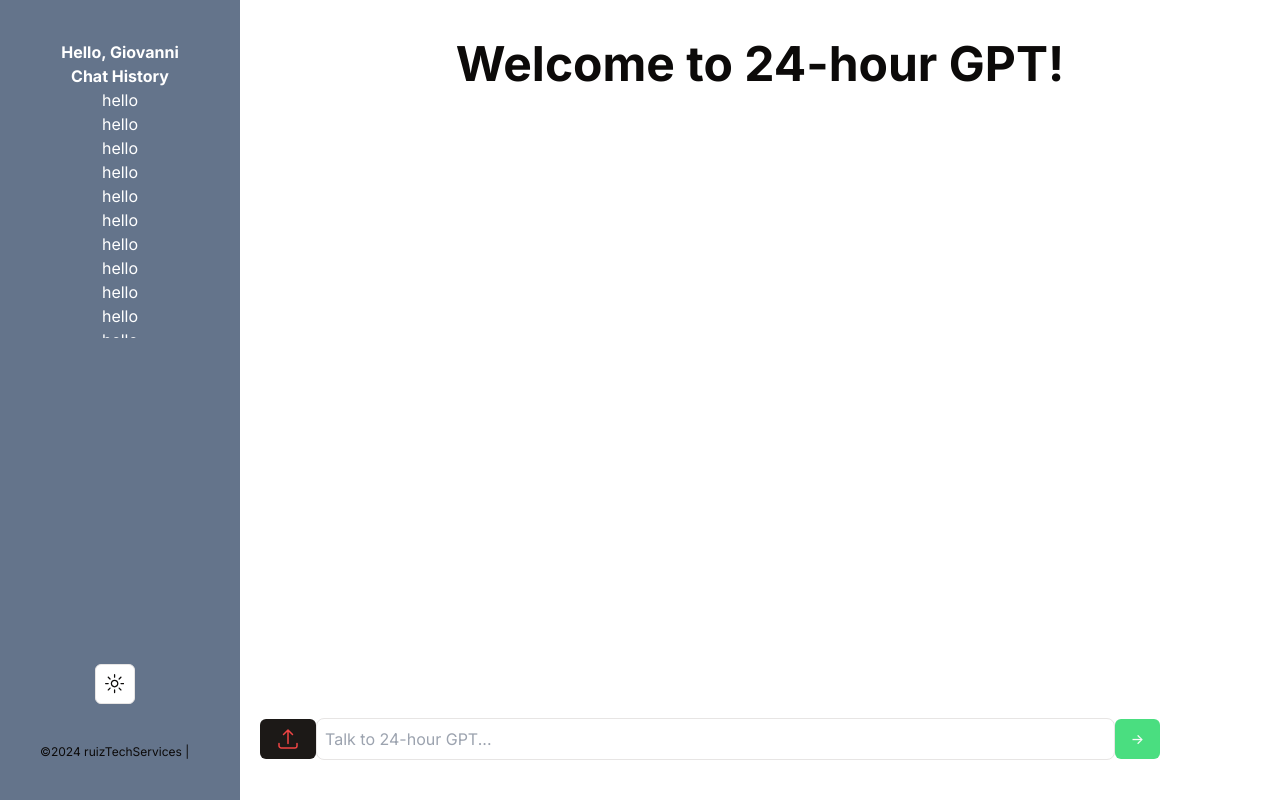
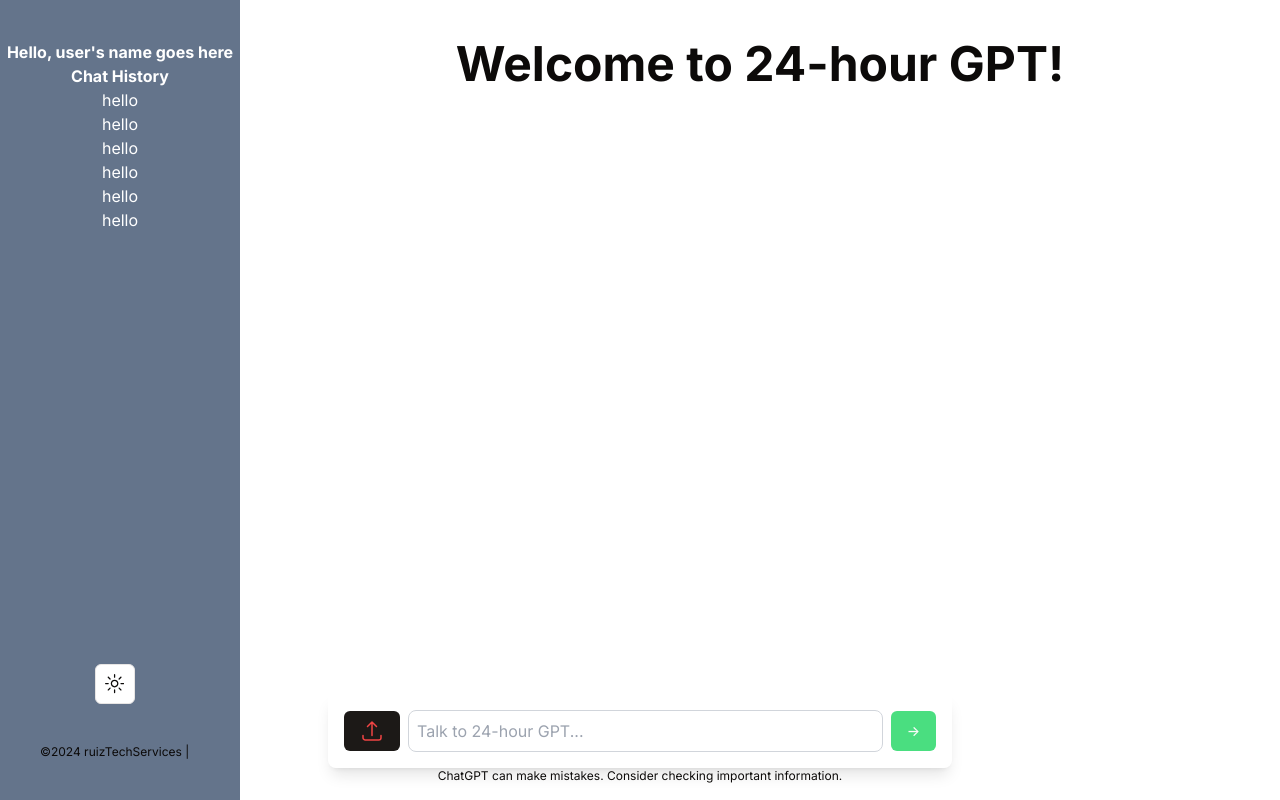
Before and after one commit to ruizTechServices/24hourgpt, a Next.js app: page / in a window 1280 px wide. Built offline with nearby package versions, Linux system fonts and the light colour scheme.

Commit message:
fixed up the sideNav and ui/ux feels

```diff
--- a/src/app/page.tsx
+++ b/src/app/page.tsx
@@ -10,7 +10,7 @@ import SideNav from '@/components/sideNav';
 export default function Home() {
   const { messages, input, handleInputChange, handleSubmit } = useChat();
 
-  let name = "Giovanni";
+  let name = "user's name goes here";
 
 
   return (
@@ -24,13 +24,6 @@ export default function Home() {
               Welcome to 24-hour GPT!
             </h1>
           )}
-          {/*Remove this and place it in a dropdown*/}
-          <div className="w-3/5 border rounded-lg hidden">
-            <div className='p-5 bg-white text-black rounded-lg text-center'>
-              <PricingTable />
-            </div>
-          </div>
-          {/*^^^^^^^^^^^^^^^^^^^^^^^^^^^^^^^^^^^^^^^^^^^^^^^^^^^^^^^^^^^^^^^^^^^^^^*/}
         </div>
         <div className="pt-4 pb-32 h-auto">
           {messages.map((message) => (
@@ -55,27 +48,32 @@ export default function Home() {
             </div>
           ))}
         </div>
-        <div className="absolute w-max h-100 text-center bottom-10 left-5">
+        <div className="fixed inset-x-0 bottom-0 z-30 p-4 justify-center">
           <form
-            className="flex flex-row items-center lg:w-[900px] md:w-[500px] sm:w-[600px] w-full"
+            className="flex flex-row items-center justify-center w-1/2 mx-auto space-x-2 shadow-lg rounded-lg p-4"
             onSubmit={handleSubmit}
           >
-            <div>
-              <Button className='text-red-500'><svg xmlns="http://www.w3.org/2000/svg" fill="none" viewBox="0 0 24 24" strokeWidth={1.5} stroke="currentColor" className="w-6 h-6">
+            <Button className='text-red-500'>
+              <svg xmlns="http://www.w3.org/2000/svg" fill="none" viewBox="0 0 24 24" strokeWidth={1.5} stroke="currentColor" className="w-6 h-6">
                 <path strokeLinecap="round" strokeLinejoin="round" d="M3 16.5v2.25A2.25 2.25 0 0 0 5.25 21h13.5A2.25 2.25 0 0 0 21 18.75V16.5m-13.5-9L12 3m0 0 4.5 4.5M12 3v13.5" />
               </svg>
-              </Button>
-            </div>
+            </Button>
             <input
               value={input}
               type="text"
               onChange={handleInputChange}
-              className="p-2 border rounded-lg w-full"
+              className="flex-1 p-2 border border-gray-300 rounded-lg"
               placeholder="Talk to 24-hour GPT..."
             />
             <Button className="bg-green-400">{'->'}</Button>
           </form>
+          <div className="flex flex-col items-center justify-center w-1/2 mx-auto">
+          {messages.length === 0 && (
+            <p className='md:text-xs text-[12px] text-center'>ChatGPT can make mistakes. Consider checking important information.</p>
+            )}
+          </div>
         </div>
+
       </ScrollArea>
     </div>
   );
--- a/src/components/sideNav.tsx
+++ b/src/components/sideNav.tsx
@@ -16,7 +16,7 @@ const SideNav: React.FC<SideNavProps> = ({ name }) => {
     return (
         <div>
             {/* Mobile Hamburger Menu Icon */}
-            <div className='absolute left-5 top-3 z-20 md:hidden'>
+            <div className='absolute left-5 top-3 z-50 md:hidden'>
                 <div onClick={toggleMenu} className="cursor-pointer">
                     <div className={`w-9 h-1 bg-black text-black dark:bg-white dark:text-white my-1.5 transition-transform duration-300 ${isOpen ? 'transform rotate-45 translate-y-2.5' : ''}`}></div>
                     <div className={`w-9 h-1 bg-black text-black dark:bg-white dark:text-white my-1.5 transition-opacity duration-300 ${isOpen ? 'opacity-0' : 'opacity-100'}`}></div>
@@ -25,13 +25,13 @@ const SideNav: React.FC<SideNavProps> = ({ name }) => {
             </div>
 
             {/* Sidebar for both Mobile and Desktop */}
-            <div className={`fixed bg-slate-500 h-screen z-10 transform ${isOpen ? 'translate-x-0' : '-translate-x-full'} transition-transform duration-1000 md:translate-x-0 md:static w-60`}>
+            <div className={`fixed bg-slate-500 h-full z-40 transform ${isOpen ? 'translate-x-0' : '-translate-x-full'} transition-transform duration-1000 md:translate-x-0 md:static w-60`}>
                 <div className="flex flex-row items-end justify-evenly">
                     <h5 className="mt-10 font-bold text-white dark:text-black">Hello, {name}</h5>
                 </div>
                 <div className="flex flex-col items-center">
                     <h2 className="font-bold text-white dark:text-black">Chat History</h2>
-                    <ScrollArea className="max-h-[250px] max-w-[50px] text-white dark:text-black">
+                    <ScrollArea className="max-h-[150px] max-w-[50px] text-white dark:text-black">
                         {/* Placeholder for chat history. You might want to map through your chat history state here. */}
                         <h5>hello</h5>
                         <h5>hello</h5>
```
